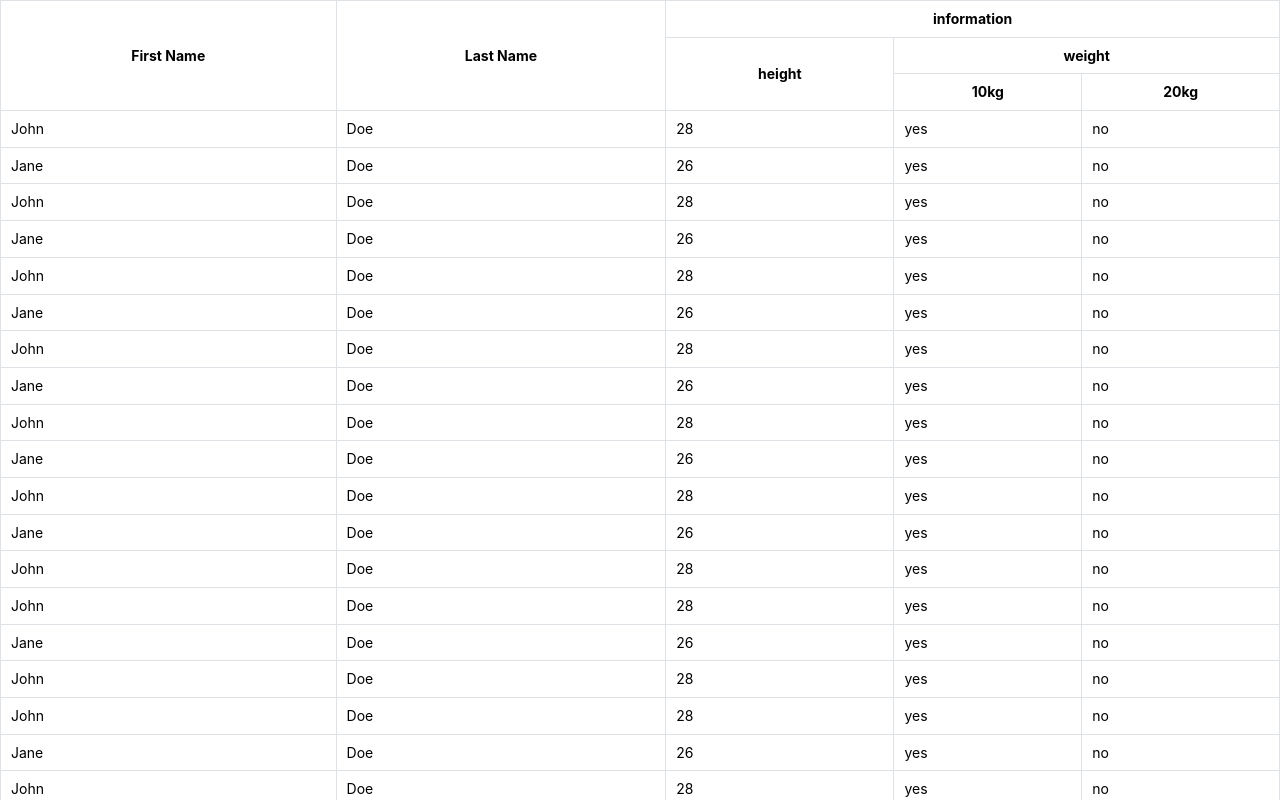
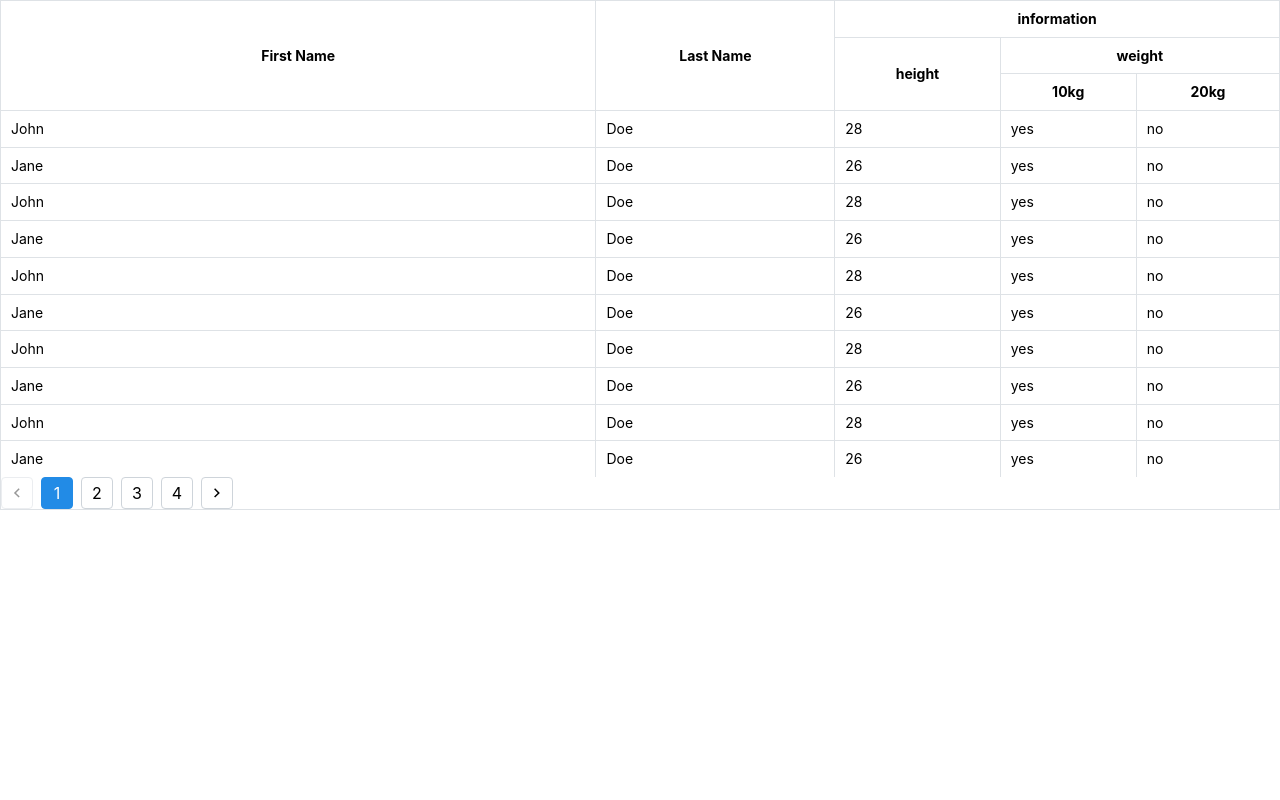
Before and after one commit to novice1993/rex-web-table, a React (Vite) app: page / in a window 1280 px wide. Shown: the top 800 px of the page. Built offline with nearby package versions, Linux system fonts and the light colour scheme.

Commit message:
feat: pagination 기능 구현

```diff
--- a/src/App.tsx
+++ b/src/App.tsx
@@ -1,15 +1,18 @@
 import {
   ColumnDef,
   getCoreRowModel,
+  PaginationState,
   useReactTable,
 } from "@tanstack/react-table";
 
 import { Table } from "@mantine/core";
 import TableHeader from "./components/TableHeader";
 import TableBody from "./components/TableBody";
+import { Pagination } from "@mantine/core";
 
 import { HeaderOptionType } from "./type/type";
 import { data } from "./dummyData";
+import { useMemo, useState } from "react";
 
 export interface Example {
   firstName: string;
@@ -82,10 +85,28 @@ const headerOptionType: HeaderOptionType[] = [
 ];
 
 function App() {
+  // pagination 관련 상태
+  const [pagination, setPagination] = useState<PaginationState>({
+    pageIndex: 0,
+    pageSize: 10,
+  });
+
+  // 전체 page 수
+  const totalPageNum = Math.ceil(data.length / pagination.pageSize);
+
+  // table body에 전달할 content 데이터
+  const paginationData = useMemo(() => {
+    const start = pagination.pageIndex * pagination.pageSize;
+    const end = start + pagination.pageSize;
+    return data.slice(start, end);
+  }, [pagination.pageIndex, pagination.pageSize]);
+
   const table = useReactTable<Example>({
-    data,
+    data: paginationData,
     columns,
     getCoreRowModel: getCoreRowModel(),
+    pageCount: totalPageNum,
+    state: { pagination },
   });
 
   return (
@@ -98,6 +119,13 @@ function App() {
     >
       <TableHeader table={table} headerOptionType={headerOptionType} />
       <TableBody table={table} />
+      <Pagination
+        total={totalPageNum}
+        value={pagination.pageIndex + 1}
+        onChange={(page) =>
+          setPagination({ ...pagination, pageIndex: page - 1 })
+        }
+      />
     </Table>
   );
 }
```
